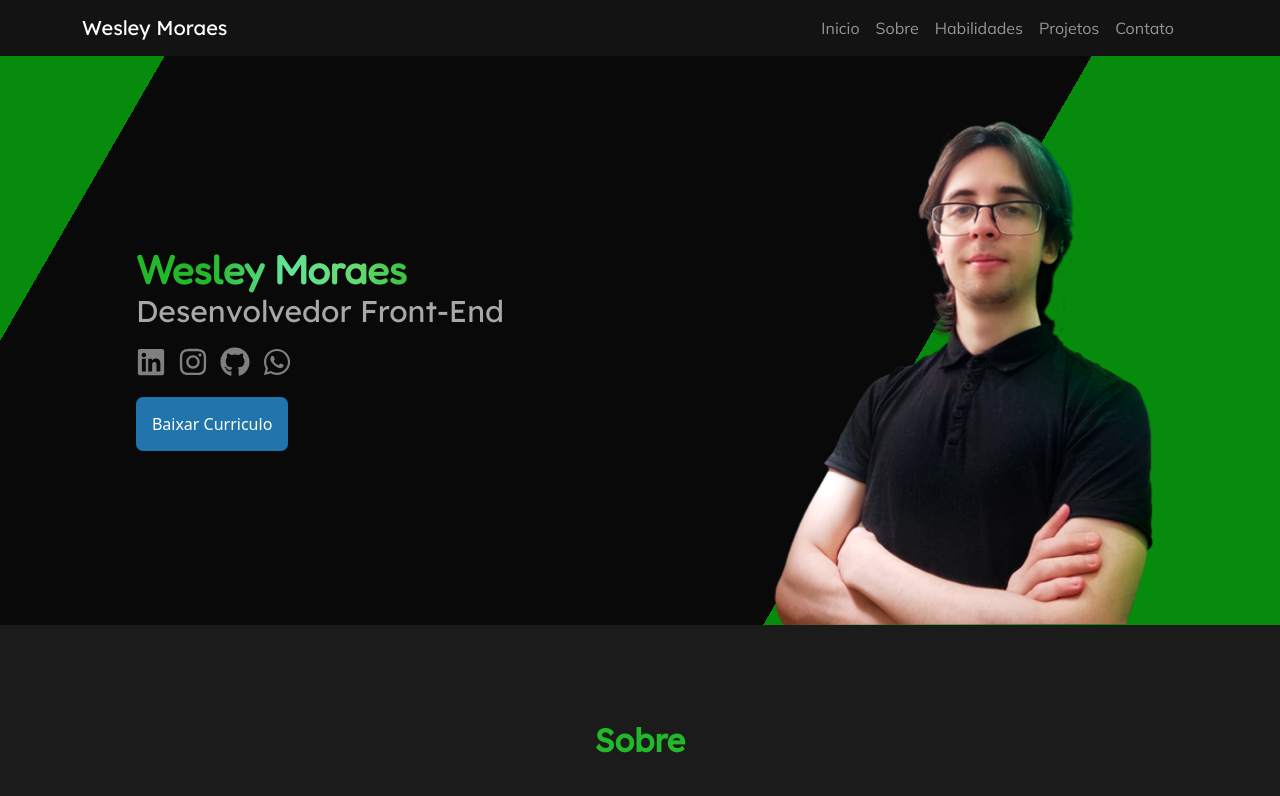
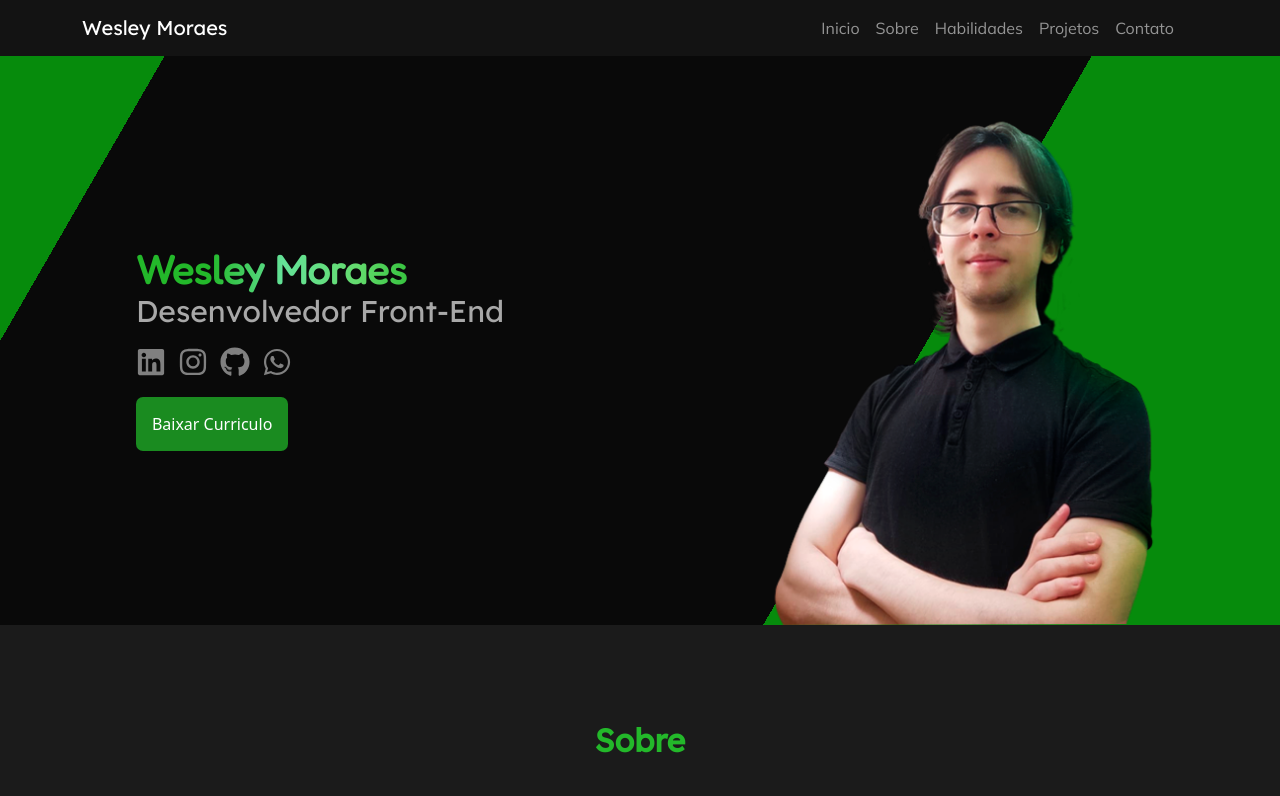
Before and after one commit to wesleymo22/Portifolio, a React (Create React App) app in the folder portwes/: page / in a window 1280 px wide. Shown: the top 796 px of the page. Built offline with nearby package versions, Linux system fonts and the light colour scheme.

Commit message:
cor do botao

```diff
--- a/portwes/src/Componentes/Inicio/Inicio.css
+++ b/portwes/src/Componentes/Inicio/Inicio.css
@@ -25,13 +25,13 @@
 #inicio .botao-curriculo {
     text-decoration: none;
     color: white;
-    background: #2075ad;
+    background: #1a8b20;
     padding: 1em;
     border-radius: 7px;
 }
 
 #inicio .botao-curriculo:hover {
-    background-color: #59afe9;
+    background-color: #23b82a;
 }
 
 #inicio .imagem img {
```
